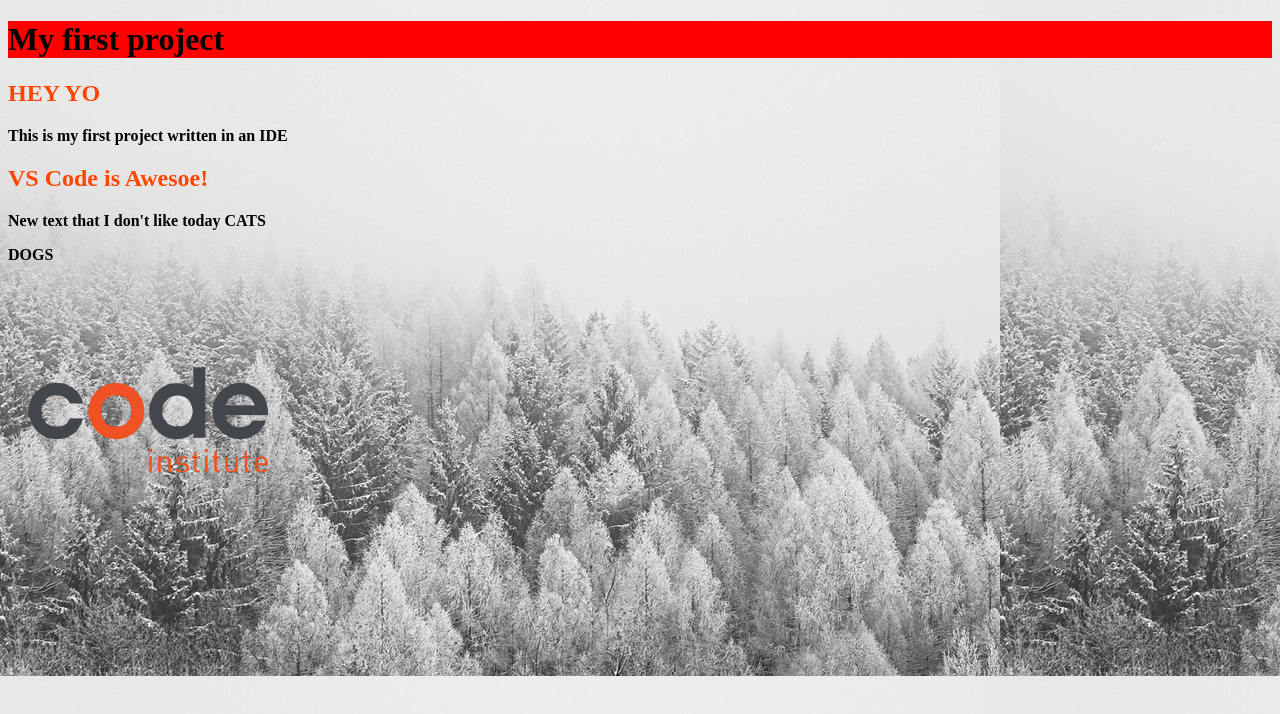
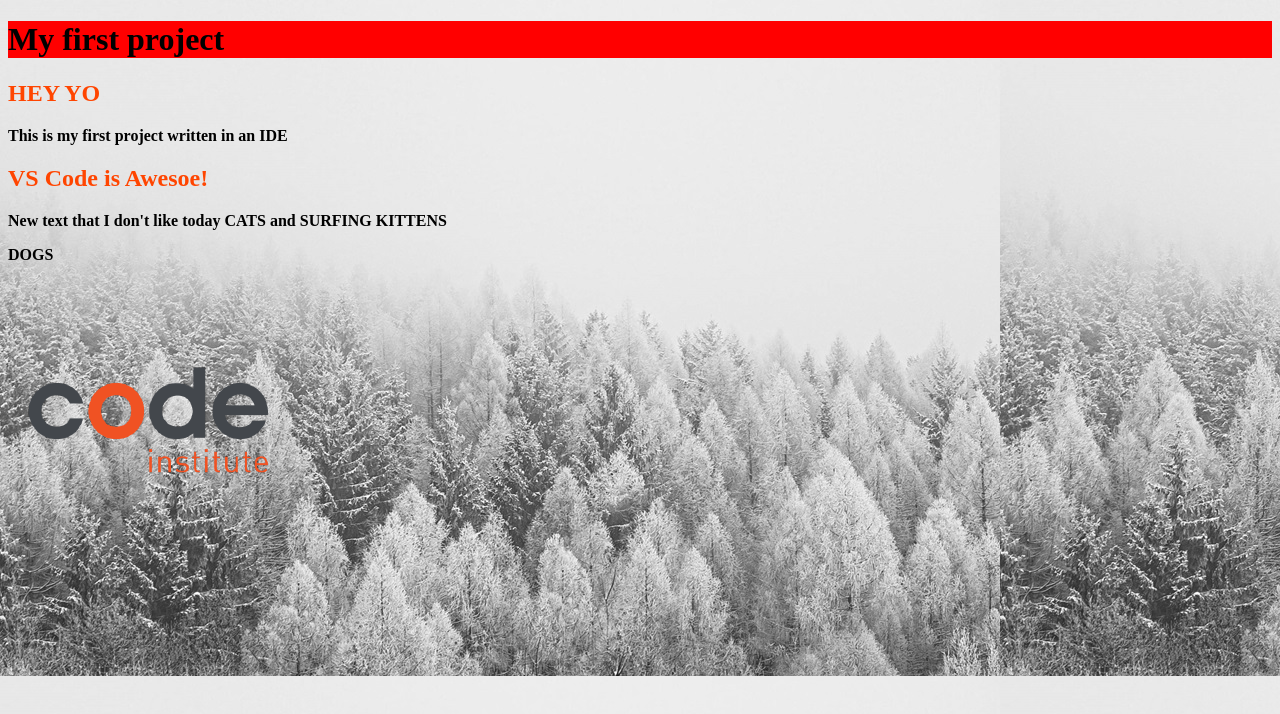
Before and after one commit to jtraveler/my-first-project, a plain HTML site: page index.html in a window 1280 px wide. Drawn offline with Linux system fonts and the light colour scheme.

Commit message:
updated text

```diff
--- a/index.html
+++ b/index.html
@@ -11,7 +11,7 @@
     <h2>HEY YO</h2>
     <p>This is my first project written in an IDE</p>
     <h2>VS Code is Awesoe!</h2>
-    <p>New text that I don't like today CATS</p>
+    <p>New text that I don't like today CATS and SURFING KITTENS</p>
     <p>DOGS</p>
     <img src="assets/images/01-02-02_ci-logo.png" alt="Code Institute Logo" />
   </body>
```
